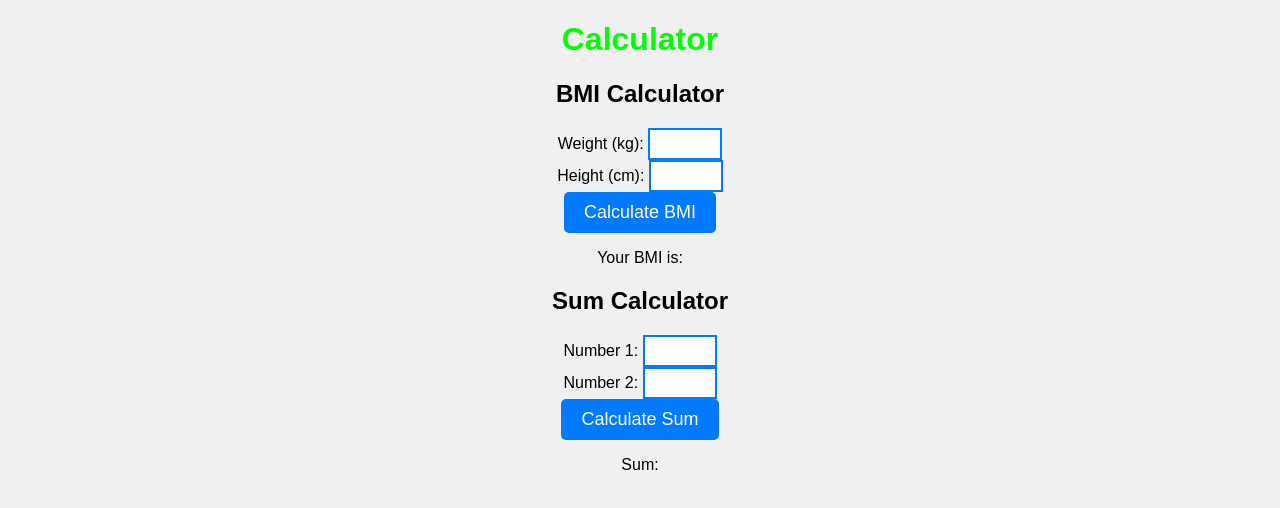
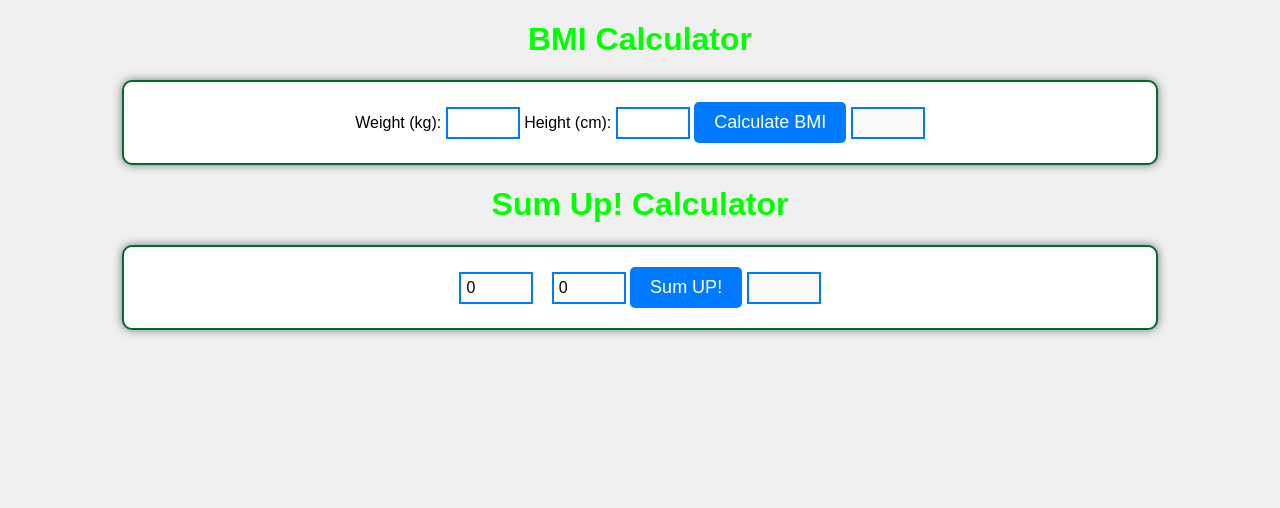
Before and after one commit to sunnybanger/bmitimer, a plain HTML site: page bmiCalculator.html in a window 1280 px wide. Drawn offline with Linux system fonts and the light colour scheme.

Commit message:
Update bmiCalculator.html

```diff
--- a/bmiCalculator.html
+++ b/bmiCalculator.html
@@ -1,44 +1,38 @@
 <!DOCTYPE html>
 <html lang="en">
+
 <head>
     <meta charset="UTF-8">
     <meta name="viewport" content="width=device-width, initial-scale=1.0">
-    <title>Calculator</title>
+    <title>BMI and Sum Calculator</title>
     <link rel="stylesheet" href="styles.css">
 </head>
+
 <body>
-    <div class="container">
-        <h1>Calculator</h1>
-        <div id="bmiCalculator">
-            <h2>BMI Calculator</h2>
-            <form>
-                <label for="weight">Weight (kg):</label>
-                <input type="number" id="weight" name="weight" required>
-                <br>
-                <label for="height">Height (cm):</label>
-                <input type="number" id="height" name="height" required>
-                <br>
-                <button type="button" id="calculateBMI">Calculate BMI</button>
-                <br>
-                <p>Your BMI is: <span id="bmiValue"></span></p>
-            </form>
-        </div>
-        <div id="sumCalculator">
-            <h2>Sum Calculator</h2>
-            <form>
-                <label for="numberOne">Number 1:</label>
-                <input type="number" id="numberOne" name="numberOne" required>
-                <br>
-                <label for="numberTwo">Number 2:</label>
-                <input type="number" id="numberTwo" name="numberTwo" required>
-                <br>
-                <button type="button" id="calculateSum">Calculate Sum</button>
-                <br>
-                <p>Sum: <span id="sumValue"></span></p>
-            </form>
-        </div>
+    <h1>BMI Calculator</h1>
+
+    <!-- BMI Calculator -->
+    <div class="section" id="bmiSection">
+        <label for="weight">Weight (kg):</label>
+        <input type="number" id="weight" min="1" required>
+        <label for="height">Height (cm):</label>
+        <input type="number" id="height" min="1" required>
+        <button id="calculateBMI">Calculate BMI</button>
+        <input type="text" id="bmiValue" disabled> <!-- Display BMI result -->
     </div>
-    <script src="bmiCalculator.js"></script>
-    <script src="sumCalculator.js"></script>
+
+    <h1>Sum Up! Calculator </h1>
+
+    <!-- Sum Calculator -->
+    <div class="section" id="sumSection">
+        <input type="number" id="numberone" value="0">
+        <p style="display: inline; color:snow;"> + </p>
+        <input type="number" id="numbertwo" value="0">
+        <button id="sumbtn" onclick="calculateSum()">Sum UP!</button>
+        <input type="text" id="sumValue" disabled> <!-- Display Sum result -->
+    </div>
+
+    <script src="bmiCalculator.js" type="text/javascript"></script>
 </body>
+
 </html>
```
